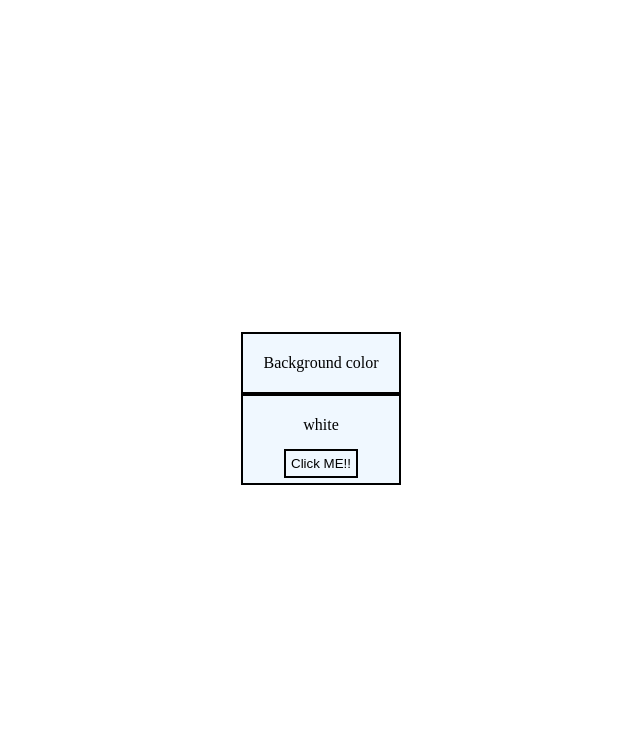
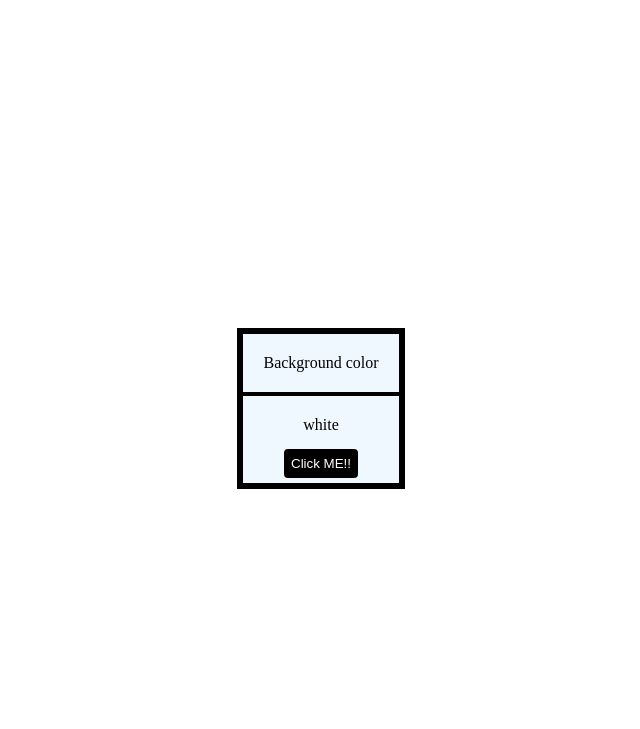
Before and after one commit to sai-krishna-kotha/color_flipper, a Django app: page / in a window 1280 px wide. Shown: the top 729 px of the page, without its empty margins (319-959 px from the left). Run offline with Django 5.2, Linux system fonts and the light colour scheme.

Commit message:
refactor: styling changed for box

```diff
--- a/static/css/main.css
+++ b/static/css/main.css
@@ -7,21 +7,33 @@
 .box{
     text-align: center;
     background-color: aliceblue;
+    border: 4px solid black;
 }
 .bg-border{
     padding: 20px;
     border: 2px solid black;
 }
+.click-me-box{
+    padding: 5px;
+    background-color: aliceblue;
+    border: 2px solid black;
+}
 .click-me{
     padding: 5px;
-    background-color: aliceblue;
-    color: black;
+    background-color: black;
+    color: white;
     border: 2px solid black;
-
+    transition: opacity .25s;
+    border-radius: 4px;
+}
+.click-me:active{
+    opacity: 0;
 }
 .click-me:hover{
     cursor: pointer;
+    opacity: 0.8;
 }
+
 .current-color{
     padding: 15px;
     text-align: center;
--- a/templates/base.html
+++ b/templates/base.html
@@ -14,7 +14,7 @@
             <div class="bg-border">
                 Background color
             </div>
-            <div  class="click-me" >
+            <div  class="click-me-box" >
                 <div class="current-color">
                     <span id="current-color-id">white</span>
                 </div>
```
